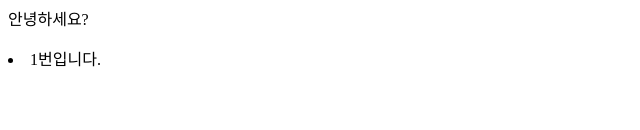
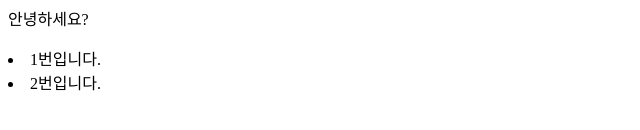
Before and after one commit to kafa46/test, a plain HTML site: page index.html in a window 1280 px wide. Shown: the part 138-268 px from the top of the page, without its empty margins (0-640 px from the left). Drawn offline with Linux system fonts and the light colour scheme.

Commit message:
li 2번 추가

```diff
--- a/index.html
+++ b/index.html
@@ -11,6 +11,7 @@
     <p>안녕하세요?</p>
     <div>
         <li>1번입니다.</li>
+        <li>2번입니다.</li>
     </div>
 </body>
 </html>
```
